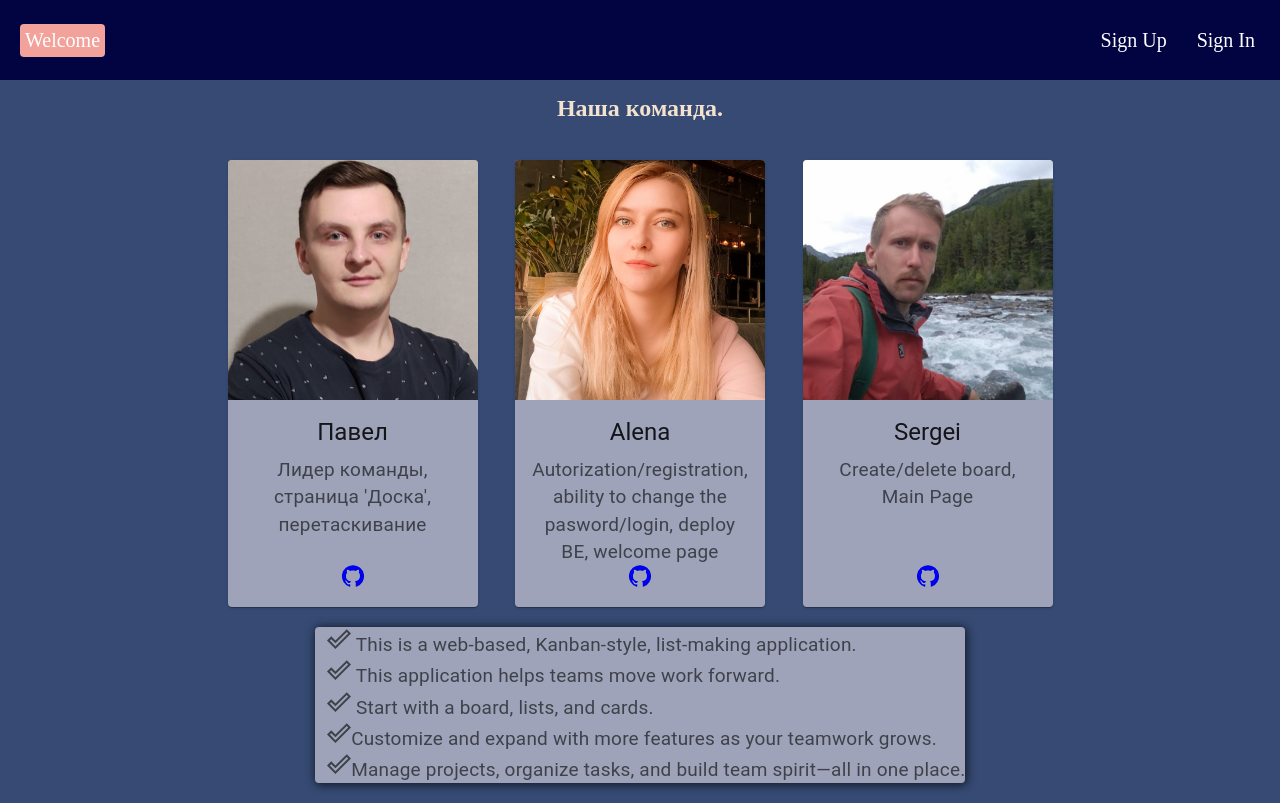
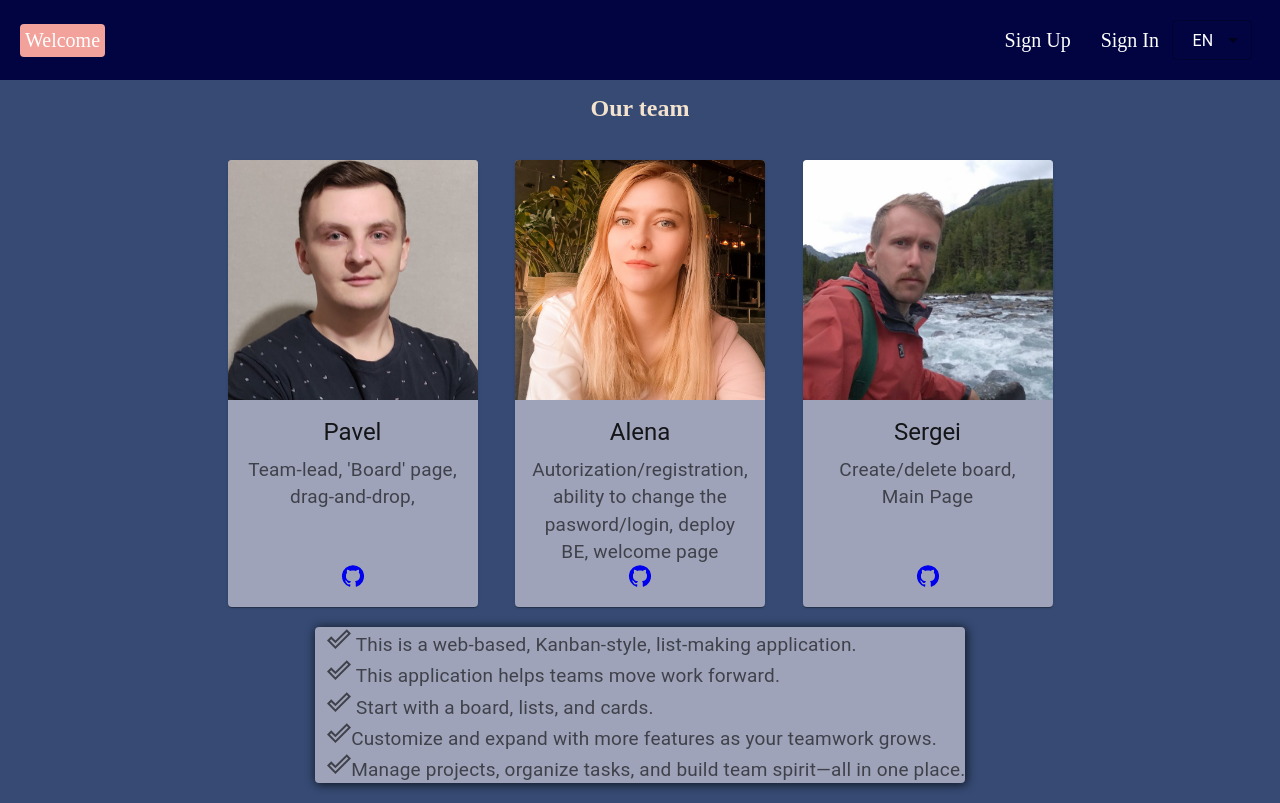
Before and after one commit to pavelguest/project-management-app, a React (Create React App) app in the folder project-management-app/: page / in a window 1280 px wide. Built offline with nearby package versions, Linux system fonts and the light colour scheme; no server answers.

Commit message:
feat: implement select that change localization

```diff
--- a/project-management-app/src/App.tsx
+++ b/project-management-app/src/App.tsx
@@ -6,11 +6,15 @@ import { useAppDispatch, useAppSelector } from './hooks/redux';
 import { fetchCheck, ICheckTocken } from './redux/reducers/ActionCreators';
 import jwt_decode from 'jwt-decode';
 import { useNavigate } from 'react-router-dom';
+import { LOCALES, messages } from './i18n';
+import { IntlProvider } from 'react-intl';
 
 const App = () => {
   const { auth } = useAppSelector((state) => state.authReducers);
   const dispatch = useAppDispatch();
   const navigate = useNavigate();
+  const { locale } = useAppSelector((state) => state.localizationReducers);
+  const currentLocale = locale === 'en' ? LOCALES.ENGLISH : LOCALES.RUSSIAN;
   let userInfo: ICheckTocken;
   let id: string;
   const decoded = localStorage.getItem('token');
@@ -28,8 +32,10 @@ const App = () => {
 
   return (
     <div className="App">
-      <Header />
-      <Main />
+      <IntlProvider messages={messages[currentLocale]} locale="en">
+        <Header />
+        <Main />
+      </IntlProvider>
     </div>
   );
 };
--- a/project-management-app/src/components/Header/Header.tsx
+++ b/project-management-app/src/components/Header/Header.tsx
@@ -5,6 +5,7 @@ import { CreateBoardBtn } from '../CreateBoard';
 import { useAppSelector } from '../../hooks/redux';
 import EditBtn from '../EditBth/EditBtn';
 import HeaderMenu from '../HeaderMenu';
+import LocalizationSelect from '../LocalizationSelect';
 
 export const Header = () => {
   const { auth } = useAppSelector((state) => state.authReducers);
@@ -43,6 +44,7 @@ export const Header = () => {
         <CreateBoardBtn />
       </div>
       <AuthorizationBtn />
+      <LocalizationSelect />
     </header>
   );
 };
--- /dev/null
+++ b/project-management-app/src/components/LocalizationSelect/LocalizationSelect.css
@@ -0,0 +1,3 @@
+#localization-select:hover {
+  background-color: var(--light-blue) ;
+}
--- /dev/null
+++ b/project-management-app/src/components/LocalizationSelect/LocalizationSelect.tsx
@@ -0,0 +1,45 @@
+import React from 'react';
+import InputLabel from '@mui/material/InputLabel';
+import MenuItem from '@mui/material/MenuItem';
+import FormControl from '@mui/material/FormControl';
+import Select, { SelectChangeEvent } from '@mui/material/Select';
+import './LocalizationSelect.css';
+import { useAppDispatch, useAppSelector } from '../../hooks/redux';
+import { setLocale } from '../../redux/reducers/localizatonSlice';
+// import { setLocale }
+
+export const LocalizationSelect = () => {
+  const [language, setLanguage] = React.useState('en');
+  const dispatch = useAppDispatch();
+  const { locale } = useAppSelector((state) => state.localizationReducers);
+
+  const handleChange = (event: SelectChangeEvent) => {
+    // setLanguage(event.target.value);
+    dispatch(setLocale(event.target.value));
+    console.log(locale);
+  };
+
+  return (
+    <div>
+      <FormControl sx={{ m: 1, minWidth: 80 }} size="small">
+        {/* <InputLabel id="localization-label">Age</InputLabel> */}
+        <Select
+          labelId="localization-select-label"
+          id="localization-select"
+          defaultValue={locale}
+          value={locale}
+          onChange={handleChange}
+          autoWidth
+          style={{
+            color: 'white',
+            // backgroundColor: '#1976d2',
+          }}
+          // label="Age"
+        >
+          <MenuItem value={'en'}>EN</MenuItem>
+          <MenuItem value={'ru'}>RU</MenuItem>
+        </Select>
+      </FormControl>
+    </div>
+  );
+};
--- /dev/null
+++ b/project-management-app/src/components/LocalizationSelect/index.ts
@@ -0,0 +1,2 @@
+import { LocalizationSelect } from './LocalizationSelect';
+export default LocalizationSelect;
--- a/project-management-app/src/i18n.ts
+++ b/project-management-app/src/i18n.ts
@@ -6,13 +6,13 @@ export const LOCALES = {
 export const messages = {
   [LOCALES.ENGLISH]: {
     // welcomePage
-    project_creators: `Our team.`,
+    project_creators: `Our team`,
     first_member_name: 'Pavel',
     first_member_contribution: `Team-lead, 'Board' page, drag-and-drop,`,
   },
   [LOCALES.RUSSIAN]: {
     // welcomePage
-    project_creators: `Наша команда.`,
+    project_creators: `Наша команда`,
     first_member_name: 'Павел',
     first_member_contribution: `Лидер команды, страница 'Доска', перетаскивание`,
   },
--- a/project-management-app/src/index.tsx
+++ b/project-management-app/src/index.tsx
@@ -3,27 +3,22 @@ import App from './App';
 import { Provider } from 'react-redux';
 import { BrowserRouter } from 'react-router-dom';
 import { setupStore } from './redux/store';
-import { IntlProvider } from 'react-intl';
 import { createRoot } from 'react-dom/client';
 import reportWebVitals from './reportWebVitals';
 import './index.css';
-import { LOCALES, messages } from './i18n';
 
 const container = document.getElementById('root') as HTMLElement;
 const root = createRoot(container);
-const locale = LOCALES.RUSSIAN;
 
 const store = setupStore();
 
 root.render(
   <React.StrictMode>
-    <IntlProvider messages={messages[locale]} locale="en">
-      <BrowserRouter>
-        <Provider store={store}>
-          <App />
-        </Provider>
-      </BrowserRouter>
-    </IntlProvider>
+    <BrowserRouter>
+      <Provider store={store}>
+        <App />
+      </Provider>
+    </BrowserRouter>
   </React.StrictMode>
 );
 
--- a/project-management-app/src/redux/reducers/localizatonSlice.ts
+++ b/project-management-app/src/redux/reducers/localizatonSlice.ts
@@ -1,10 +1,19 @@
-import { createSlice } from '@reduxjs/toolkit';
+import { createSlice, PayloadAction } from '@reduxjs/toolkit';
 import { IInitialState } from '../../types/localizationSliceType';
 
 const initialState: IInitialState = {
   locale: 'en',
 };
 
-export const localizationSlice = createSlice({ name: 'localizaton', initialState, reducers: {} });
+export const localizationSlice = createSlice({
+  name: 'localizaton',
+  initialState,
+  reducers: {
+    setLocale: (state, action: PayloadAction<string>) => {
+      state.locale = action.payload;
+    },
+  },
+});
 
 export default localizationSlice.reducer;
+export const { setLocale } = localizationSlice.actions;
```
